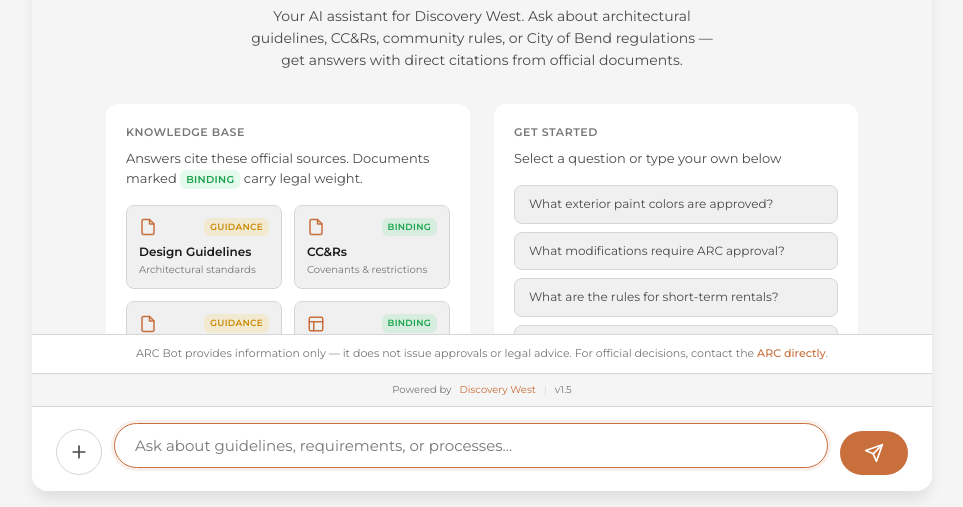
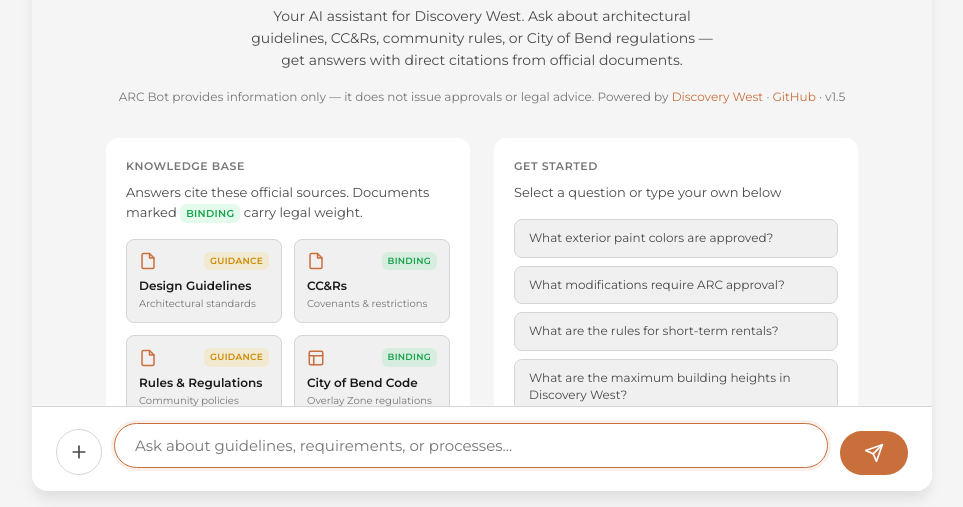
Before and after one commit to grysngrhm-tech/arc-bot, a plain HTML site: page index.html in a window 1280 px wide. Shown: the part 293-800 px from the top of the page, without its empty margins (158-1121 px from the left). Drawn offline with Linux system fonts and the light colour scheme.

Commit message:
Move disclaimer and version info to welcome section
- Remove separate disclaimer bar
- Remove separate footer bar with version
- Add welcome-meta line with disclaimer, Discovery West link, GitHub link, and version
- Cleaner layout with all info consolidated in welcome hero

```diff
--- a/index.html
+++ b/index.html
@@ -1109,50 +1109,21 @@
       background: var(--text-muted);
     }
 
-    /* ===== DISCLAIMER ===== */
-    .disclaimer {
-      text-align: center;
-      padding: 0.625rem 1rem;
-      font-size: 0.6875rem;
+    /* ===== WELCOME META ===== */
+    .welcome-meta {
+      font-size: 0.75rem;
       color: var(--text-muted);
-      background: var(--bg-secondary);
-      border-top: 1px solid var(--border);
-    }
-
-    .disclaimer a {
+      margin-top: 1rem;
+      line-height: 1.5;
+    }
+
+    .welcome-meta a {
       color: var(--accent);
       text-decoration: none;
-      font-weight: 500;
-    }
-
-    .disclaimer a:hover {
+    }
+
+    .welcome-meta a:hover {
       text-decoration: underline;
-    }
-
-    /* ===== FOOTER ===== */
-    .app-footer {
-      display: flex;
-      align-items: center;
-      justify-content: center;
-      gap: 0.5rem;
-      padding: 0.5rem 1rem;
-      font-size: 0.625rem;
-      color: var(--text-muted);
-      background: var(--bg-primary);
-      border-top: 1px solid var(--border);
-    }
-
-    .app-footer a {
-      color: var(--accent);
-      text-decoration: none;
-    }
-
-    .app-footer a:hover {
-      text-decoration: underline;
-    }
-
-    .footer-divider {
-      color: var(--border);
     }
 
     /* ===== RESPONSIVE ===== */
@@ -1250,6 +1221,7 @@
           <img class="welcome-icon welcome-logo" src="assets/pinecone-logo.png" alt="Discovery West Logo">
           <h2>Welcome to ARC Bot</h2>
           <p class="welcome-tagline">Your AI assistant for Discovery West. Ask about architectural guidelines, CC&Rs, community rules, or City of Bend regulations — get answers with direct citations from official documents.</p>
+          <p class="welcome-meta">ARC Bot provides information only — it does not issue approvals or legal advice. Powered by <a href="https://discoverywestbend.com/" target="_blank" rel="noopener">Discovery West</a> · <a href="https://github.com/grysngrhm-tech/arc-bot" target="_blank" rel="noopener">GitHub</a> · v1.5</p>
         </div>
 
         <!-- Two-Column Content Area -->
@@ -1322,20 +1294,6 @@
       </div>
     </main>
 
-    <!-- Disclaimer -->
-    <div class="disclaimer">
-      ARC Bot provides information only — it does not issue approvals or legal advice.
-      For official decisions, contact the <a href="mailto:arc@discoverywest.com">ARC directly</a>.
-    </div>
-
-    <!-- Footer -->
-    <footer class="app-footer">
-      <span>Powered by</span>
-      <a href="https://discoverywestbend.com/" target="_blank" rel="noopener">Discovery West</a>
-      <span class="footer-divider">|</span>
-      <span>v1.5</span>
-    </footer>
-
     <!-- Input Area -->
     <footer class="input-area">
       <div class="input-container">
@@ -1400,6 +1358,7 @@
             <img class="welcome-icon welcome-logo" src="assets/pinecone-logo.png" alt="Discovery West Logo">
             <h2>Welcome to ARC Bot</h2>
             <p class="welcome-tagline">Your AI assistant for Discovery West. Ask about architectural guidelines, CC&Rs, community rules, or City of Bend regulations — get answers with direct citations from official documents.</p>
+            <p class="welcome-meta">ARC Bot provides information only — it does not issue approvals or legal advice. Powered by <a href="https://discoverywestbend.com/" target="_blank" rel="noopener">Discovery West</a> · <a href="https://github.com/grysngrhm-tech/arc-bot" target="_blank" rel="noopener">GitHub</a> · v1.5</p>
           </div>
 
           <!-- Two-Column Content Area -->
```
